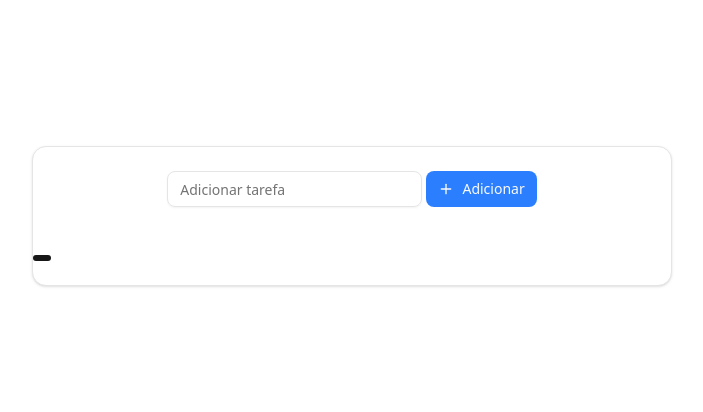
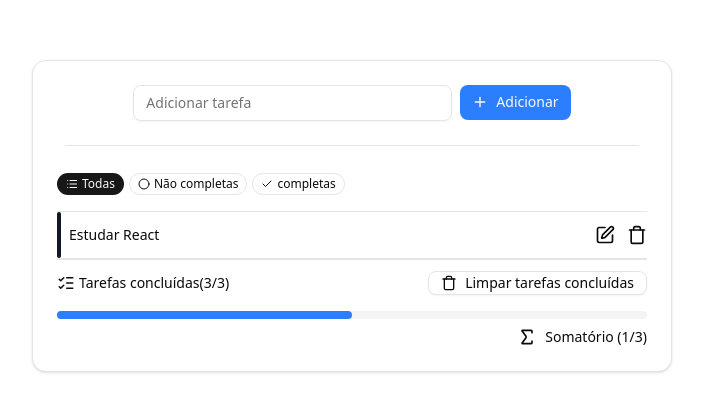
Before and after one commit to SHAN-ischad/mynext-project, a Next.js app: page / in a window 1280 px wide. Shown: the part 194-606 px from the top of the page, without its empty margins (288-991 px from the left). Built offline with nearby package versions, Linux system fonts and the light colour scheme.

Commit message:
Indentar automaticamente as classes tailwind com Prettier

```diff
--- a/components/ui/button.tsx
+++ b/components/ui/button.tsx
@@ -9,7 +9,7 @@ const buttonVariants = cva(
   {
     variants: {
       variant: {
-        default: "bg-primary text-primary-foreground hover:bg-primary/90",
+        default: "bg-primary text-primary-foreground ",
         destructive:
           "bg-destructive text-white hover:bg-destructive/90 focus-visible:ring-destructive/20 dark:focus-visible:ring-destructive/40 dark:bg-destructive/60",
         outline:
--- a/src/app/page.tsx
+++ b/src/app/page.tsx
@@ -1,27 +1,71 @@
 import { Input } from "@/components/ui/input";
 import { Button } from "../../components/ui/button";
-import { Card, } from "@/components/ui/card";
+import { Card, CardContent, } from "@/components/ui/card";
 import { Separator } from "@radix-ui/react-separator";
-import { Plus } from 'lucide-react';
+import { Plus, List, Circle, Check, SquarePen, Trash, Pointer, ListChecks, Sigma } from 'lucide-react';
 import { Badge } from "@/components/ui/badge";
 
 export default function app() {
   return (
     <main className="h-screen  flex items-center flex-col justify-center">
 
-      <Card className="mt-5 w-1/2 ">
+      <Card className="mt-5 w-1/2  ">
 
-        <div className=" flex flex-row justify-center gap-1">
-          <Input className="w-[40%]" placeholder="Adicionar tarefa" />
-          <Button className="bg-blue-500" ><Plus />Adicionar</Button>
-        </div>
+        <header className=" flex flex-row justify-center gap-2">
+          <Input className="w-1/2" placeholder="Adicionar tarefa" />
+          <Button className="bg-blue-500 h-8.75" ><Plus />Adicionar</Button>
+        </header>
 
-        <Separator className="" orientation="horizontal" />
 
-        <div className="flex flex-row items-start">
-          <Badge />
+        <div className="h-1 border-t w-[90%] ml-[5%] " />
+        <CardContent >
+          <div className="flex gap-1.25  flex-row max-md:flex-col max-md:duration-200 ">
 
-        </div>
+            <Badge className=" cursor-pointer" variant="default"><List className="cursor-pointer " />Todas</Badge>
+            <Badge className=" cursor-pointer" variant="outline"><Circle className="cursor-pointer" />Não completas</Badge>
+            <Badge className=" cursor-pointer" variant="outline"><Check className="cursor-pointer" />completas</Badge>
+
+          </div>
+
+          {/* tasks */}
+
+          <div className=" mt-4 border-b ">
+            <div className=" flex items-center justify-between border-y h-12 ">
+              <div className="h-full w-1 bg-gray-900 rounded-md "></div>
+              <p className="flex-1 px-2 text-sm">Estudar React</p>
+              <div className="flex gap-3">
+                <SquarePen size={20} className="cursor-pointer" />
+                <Trash size={20} className="cursor-pointer" />
+              </div>
+            </div>
+          </div>
+
+          {/* foooter */}
+          <div className="mt-[2%] flex justify-between items-center">
+
+            <div className=" flex flex-row items-center gap-1">
+              <ListChecks size={18} />
+              <p className="text-sm">Tarefas concluídas(3/3)</p>
+            </div>
+
+            <Button variant="outline" className=" h-6 flex justify-center items-center gap-2">
+              <Trash size={15} />
+              Limpar tarefas concluídas
+            </Button>
+          </div>
+
+          <div className="h-2 w-full bg-gray-100 mt-4 rounded-md">
+            <div className="h-full  bg-blue-500 rounded-md" style={{ width: "50%" }}></div>
+          </div>
+
+          <div className="w-full  flex justify-end mt-2">
+            <div className="flex gap-2 items-center">
+              <Sigma size={20} />
+              <p className="text-sm">Somatório (1/3)</p>
+            </div>
+          </div>
+        </CardContent>
+
 
       </Card>
 
```
